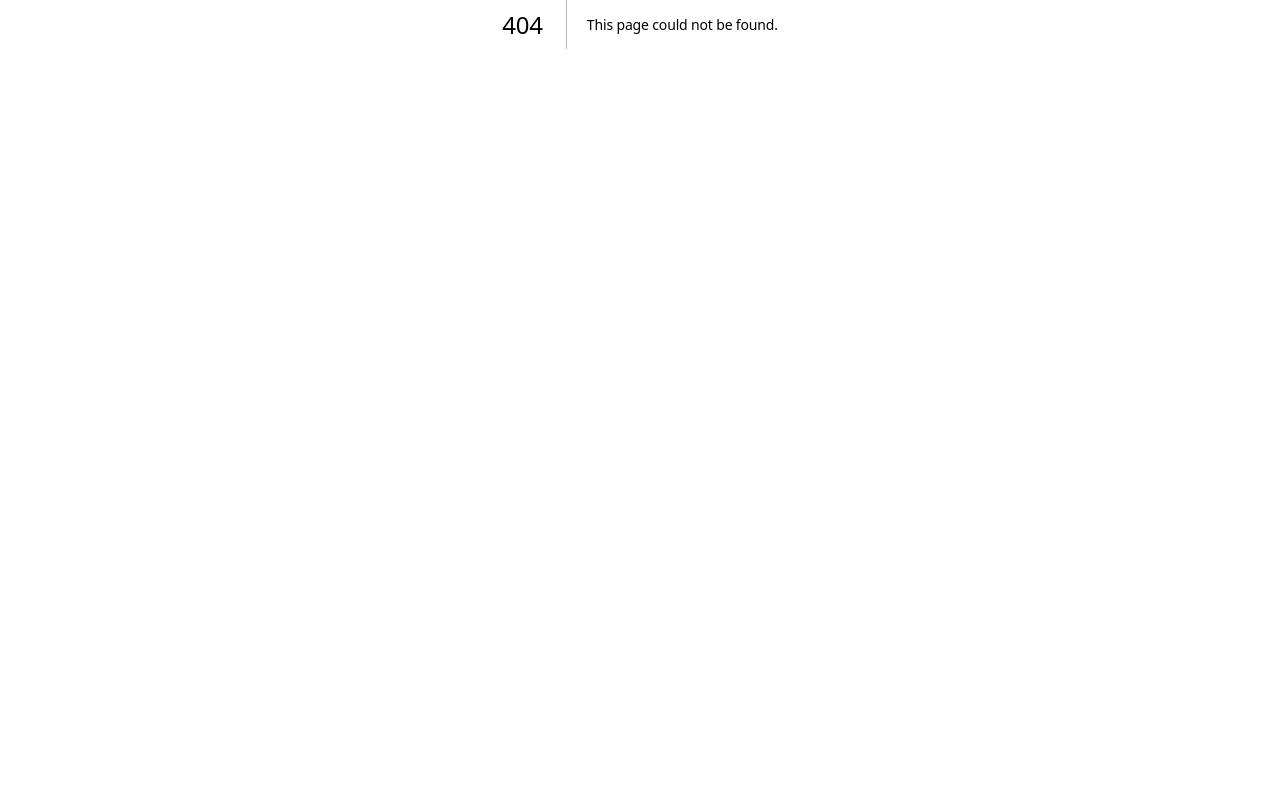
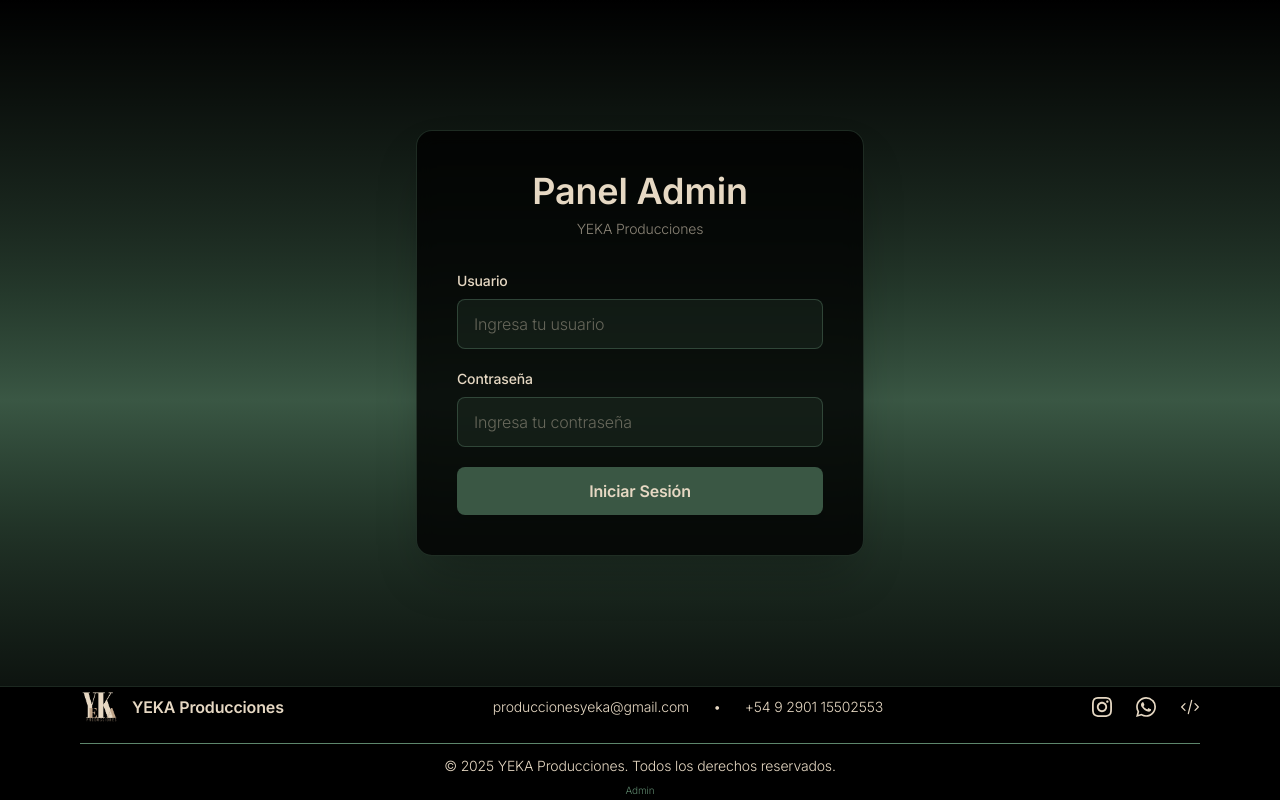
Before and after one commit to IarBaudino/portfolio-fotografia, a Next.js app: page /admin/login in a window 1280 px wide. Before the commit this address had no page. Built offline with nearby package versions, Linux system fonts and the light colour scheme.

Commit message:
comenzando dashboard admin

```diff
--- /dev/null
+++ b/src/app/admin/login/page.tsx
@@ -0,0 +1,107 @@
+"use client";
+
+import React, { useState, useEffect } from "react";
+import { useRouter } from "next/navigation";
+import Footer from "@/components/sections/Footer";
+
+export default function LoginPage() {
+  const [username, setUsername] = useState("");
+  const [password, setPassword] = useState("");
+  const [error, setError] = useState("");
+  const router = useRouter();
+
+  useEffect(() => {
+    // Agregar atributo al html y body para prevenir scroll
+    document.documentElement.setAttribute("data-admin-page", "true");
+    document.body.setAttribute("data-admin-page", "true");
+
+    return () => {
+      // Limpiar al desmontar
+      document.documentElement.removeAttribute("data-admin-page");
+      document.body.removeAttribute("data-admin-page");
+    };
+  }, []);
+
+  const handleSubmit = (e: React.FormEvent) => {
+    e.preventDefault();
+    setError("");
+
+    // Credenciales simples (en producción deberías usar variables de entorno)
+    const validUsername = "admin";
+    const validPassword = "yeka2025";
+
+    if (username === validUsername && password === validPassword) {
+      // Guardar sesión en localStorage
+      localStorage.setItem("adminAuth", "true");
+      localStorage.setItem("adminToken", Date.now().toString());
+      router.push("/admin");
+    } else {
+      setError("Credenciales incorrectas");
+    }
+  };
+
+  return (
+    <div className="admin-page-container flex flex-col bg-gradient-to-b from-black via-[#3a5744]/20 to-black overflow-hidden">
+      <div className="flex-1 flex items-center justify-center px-4 py-12 overflow-y-auto">
+        <div className="w-full max-w-md">
+          <div className="bg-black/80 backdrop-blur-sm rounded-2xl p-8 md:p-10 border border-[#5d866c]/30 shadow-2xl">
+            <div className="text-center mb-8">
+              <h1 className="text-3xl md:text-4xl font-bold text-[#e6d8c3] mb-2">
+                Panel Admin
+              </h1>
+              <p className="text-[#e6d8c3]/60 text-sm">YEKA Producciones</p>
+            </div>
+            <form onSubmit={handleSubmit} className="space-y-5">
+              <div>
+                <label
+                  htmlFor="username"
+                  className="block text-sm font-medium text-[#e6d8c3] mb-2"
+                >
+                  Usuario
+                </label>
+                <input
+                  id="username"
+                  type="text"
+                  value={username}
+                  onChange={(e) => setUsername(e.target.value)}
+                  className="w-full px-4 py-3 bg-[#3a5744]/20 border border-[#5d866c]/40 rounded-lg text-[#e6d8c3] placeholder:text-[#e6d8c3]/40 focus:outline-none focus:border-[#c2a68c] focus:bg-[#3a5744]/30 transition-all duration-300"
+                  placeholder="Ingresa tu usuario"
+                  required
+                />
+              </div>
+              <div>
+                <label
+                  htmlFor="password"
+                  className="block text-sm font-medium text-[#e6d8c3] mb-2"
+                >
+                  Contraseña
+                </label>
+                <input
+                  id="password"
+                  type="password"
+                  value={password}
+                  onChange={(e) => setPassword(e.target.value)}
+                  className="w-full px-4 py-3 bg-[#3a5744]/20 border border-[#5d866c]/40 rounded-lg text-[#e6d8c3] placeholder:text-[#e6d8c3]/40 focus:outline-none focus:border-[#c2a68c] focus:bg-[#3a5744]/30 transition-all duration-300"
+                  placeholder="Ingresa tu contraseña"
+                  required
+                />
+              </div>
+              {error && (
+                <div className="bg-red-500/20 border border-red-500/50 text-red-300 text-sm text-center py-2 px-4 rounded-lg">
+                  {error}
+                </div>
+              )}
+              <button
+                type="submit"
+                className="w-full py-3 bg-[#3a5744] hover:bg-[#5d866c] text-[#e6d8c3] font-semibold rounded-lg transition-all duration-300 hover:scale-[1.02] active:scale-[0.98] shadow-lg"
+              >
+                Iniciar Sesión
+              </button>
+            </form>
+          </div>
+        </div>
+      </div>
+      <Footer />
+    </div>
+  );
+}
--- /dev/null
+++ b/src/app/admin/page.tsx
@@ -0,0 +1,116 @@
+"use client";
+
+import React, { useEffect, useState } from "react";
+import { useRouter } from "next/navigation";
+import Footer from "@/components/sections/Footer";
+
+export default function AdminPage() {
+  const [isAuthenticated, setIsAuthenticated] = useState(false);
+  const router = useRouter();
+
+  useEffect(() => {
+    // Agregar atributo al html y body para prevenir scroll
+    document.documentElement.setAttribute("data-admin-page", "true");
+    document.body.setAttribute("data-admin-page", "true");
+
+    return () => {
+      // Limpiar al desmontar
+      document.documentElement.removeAttribute("data-admin-page");
+      document.body.removeAttribute("data-admin-page");
+    };
+  }, []);
+
+  useEffect(() => {
+    // Verificar autenticación
+    const auth = localStorage.getItem("adminAuth");
+    const token = localStorage.getItem("adminToken");
+
+    if (auth === "true" && token) {
+      // Verificar que el token no sea muy viejo (24 horas)
+      const tokenTime = parseInt(token);
+      const now = Date.now();
+      const hoursDiff = (now - tokenTime) / (1000 * 60 * 60);
+
+      if (hoursDiff < 24) {
+        setIsAuthenticated(true);
+      } else {
+        localStorage.removeItem("adminAuth");
+        localStorage.removeItem("adminToken");
+        router.push("/admin/login");
+      }
+    } else {
+      router.push("/admin/login");
+    }
+  }, [router]);
+
+  const handleLogout = () => {
+    localStorage.removeItem("adminAuth");
+    localStorage.removeItem("adminToken");
+    router.push("/admin/login");
+  };
+
+  if (!isAuthenticated) {
+    return (
+      <div className="admin-page-container flex flex-col bg-gradient-to-b from-black via-[#3a5744]/20 to-black overflow-hidden">
+        <div className="flex-1 flex items-center justify-center overflow-y-auto">
+          <div className="text-[#e6d8c3] text-lg">Verificando...</div>
+        </div>
+        <Footer />
+      </div>
+    );
+  }
+
+  return (
+    <div className="admin-page-container flex flex-col bg-gradient-to-b from-black via-[#3a5744]/20 to-black overflow-hidden">
+      <div className="flex-1 flex flex-col overflow-y-auto">
+        <div className="flex-1 max-w-7xl mx-auto px-4 py-8 md:py-12 w-full">
+          <div className="flex flex-col md:flex-row justify-between items-start md:items-center mb-8 gap-4">
+            <div>
+              <h1 className="text-3xl md:text-4xl font-bold text-[#e6d8c3] mb-2">
+                Panel de Administración
+              </h1>
+              <p className="text-[#e6d8c3]/60 text-sm">YEKA Producciones</p>
+            </div>
+            <button
+              onClick={handleLogout}
+              className="px-6 py-2.5 bg-red-600/80 hover:bg-red-700 text-white rounded-lg transition-all duration-300 hover:scale-105 active:scale-95 font-medium"
+            >
+              Cerrar Sesión
+            </button>
+          </div>
+
+          <div className="grid md:grid-cols-2 lg:grid-cols-3 gap-6">
+            {/* Aquí puedes agregar las funcionalidades del panel admin */}
+            <div className="bg-black/60 backdrop-blur-sm rounded-xl p-6 border border-[#5d866c]/30 hover:border-[#c2a68c]/50 transition-all duration-300 hover:transform hover:scale-105">
+              <h2 className="text-xl font-semibold text-[#e6d8c3] mb-3">
+                Gestión de Contenido
+              </h2>
+              <p className="text-[#e6d8c3]/70 text-sm leading-relaxed">
+                Administra el contenido del sitio web
+              </p>
+            </div>
+
+            <div className="bg-black/60 backdrop-blur-sm rounded-xl p-6 border border-[#5d866c]/30 hover:border-[#c2a68c]/50 transition-all duration-300 hover:transform hover:scale-105">
+              <h2 className="text-xl font-semibold text-[#e6d8c3] mb-3">
+                Galería
+              </h2>
+              <p className="text-[#e6d8c3]/70 text-sm leading-relaxed">
+                Gestiona las imágenes de la galería
+              </p>
+            </div>
+
+            <div className="bg-black/60 backdrop-blur-sm rounded-xl p-6 border border-[#5d866c]/30 hover:border-[#c2a68c]/50 transition-all duration-300 hover:transform hover:scale-105">
+              <h2 className="text-xl font-semibold text-[#e6d8c3] mb-3">
+                Configuración
+              </h2>
+              <p className="text-[#e6d8c3]/70 text-sm leading-relaxed">
+                Ajustes generales del sitio
+              </p>
+            </div>
+          </div>
+        </div>
+      </div>
+      <Footer />
+    </div>
+  );
+}
--- a/src/app/globals.css
+++ b/src/app/globals.css
@@ -97,6 +97,8 @@ section[class*="overflow-hidden"] > div[class*="absolute"][class*="bottom-0"] {
 footer {
   margin-bottom: 0 !important;
   padding-bottom: 0 !important;
+  margin-top: 0 !important;
+  padding-top: 0 !important;
 }
 
 /* El WhatsAppButton es fixed, no debe ocultarse */
@@ -197,3 +199,26 @@ body > *:last-child {
 ::-webkit-scrollbar-thumb:hover {
   background: #c2a68c;
 }
+
+/* Estilos específicos para páginas del admin - evitar que se vea el fondo del body */
+html[data-admin-page="true"],
+body[data-admin-page="true"] {
+  overflow: hidden !important;
+  height: 100vh !important;
+  position: fixed !important;
+  width: 100% !important;
+  margin: 0 !important;
+  padding: 0 !important;
+}
+
+/* Asegurar que las páginas del admin cubran todo el viewport */
+.admin-page-container {
+  position: fixed !important;
+  top: 0 !important;
+  left: 0 !important;
+  right: 0 !important;
+  bottom: 0 !important;
+  width: 100vw !important;
+  height: 100vh !important;
+  z-index: 1 !important;
+}
--- a/src/components/sections/Footer.tsx
+++ b/src/components/sections/Footer.tsx
@@ -6,9 +6,9 @@ import { SITE_CONFIG } from "@/constants";
 
 const Footer = () => {
   return (
-    <footer className="relative bg-black py-4 md:py-6 border-t border-[#5d866c]/30 w-full overflow-hidden">
+    <footer className="relative bg-black py-4 md:py-6 border-t border-[#5d866c]/30 w-full overflow-hidden mb-0 pb-0" style={{ marginBottom: 0, paddingBottom: 0 }}>
       {/* Fade superior desde la sección anterior */}
-      <div className="absolute top-0 inset-x-0 h-24 md:h-96 bg-gradient-to-b from-transparent via-black/40 via-40% via-black/80 via-60% to-black z-0 pointer-events-none"></div>
+      <div className="absolute top-0 inset-x-0 h-24 md:h-96 bg-gradient-to-b from-transparent via-black/40 via-40% via-black/80 via-60% to-black z-0 pointer-events-none" style={{ maxHeight: '100%' }}></div>
       <div className="max-w-6xl mx-auto px-4 relative z-10">
         <div className="flex flex-col md:flex-row items-center justify-between gap-3 md:gap-4">
           {/* Logo and Info - más compacto */}
@@ -92,6 +92,12 @@ const Footer = () => {
           <p className="text-[#e6d8c3] text-xs md:text-sm">
             © 2025 YEKA Producciones. Todos los derechos reservados.
           </p>
+          <a
+            href="/admin/login"
+            className="text-[#5d866c] hover:text-[#c2a68c] transition-colors duration-300 text-[10px] mt-1 inline-block"
+          >
+            Admin
+          </a>
         </div>
       </div>
     </footer>
```
